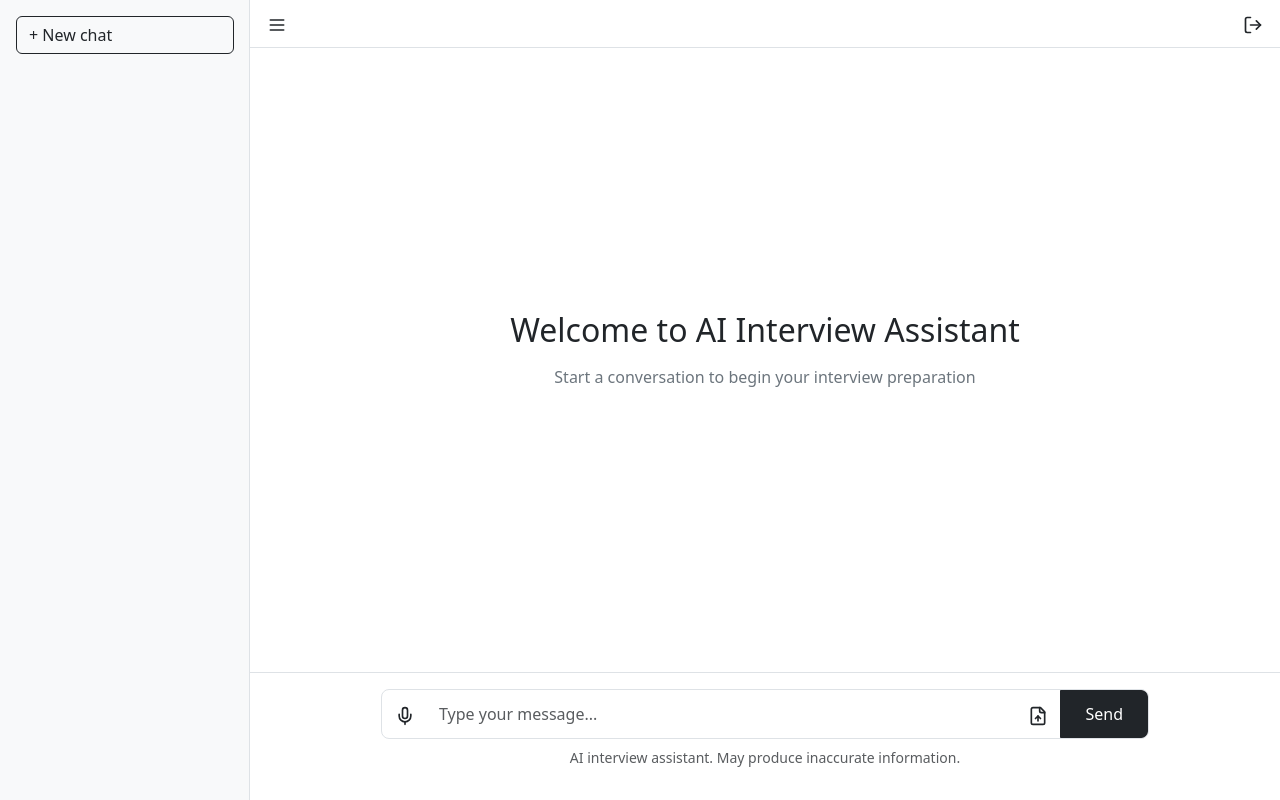
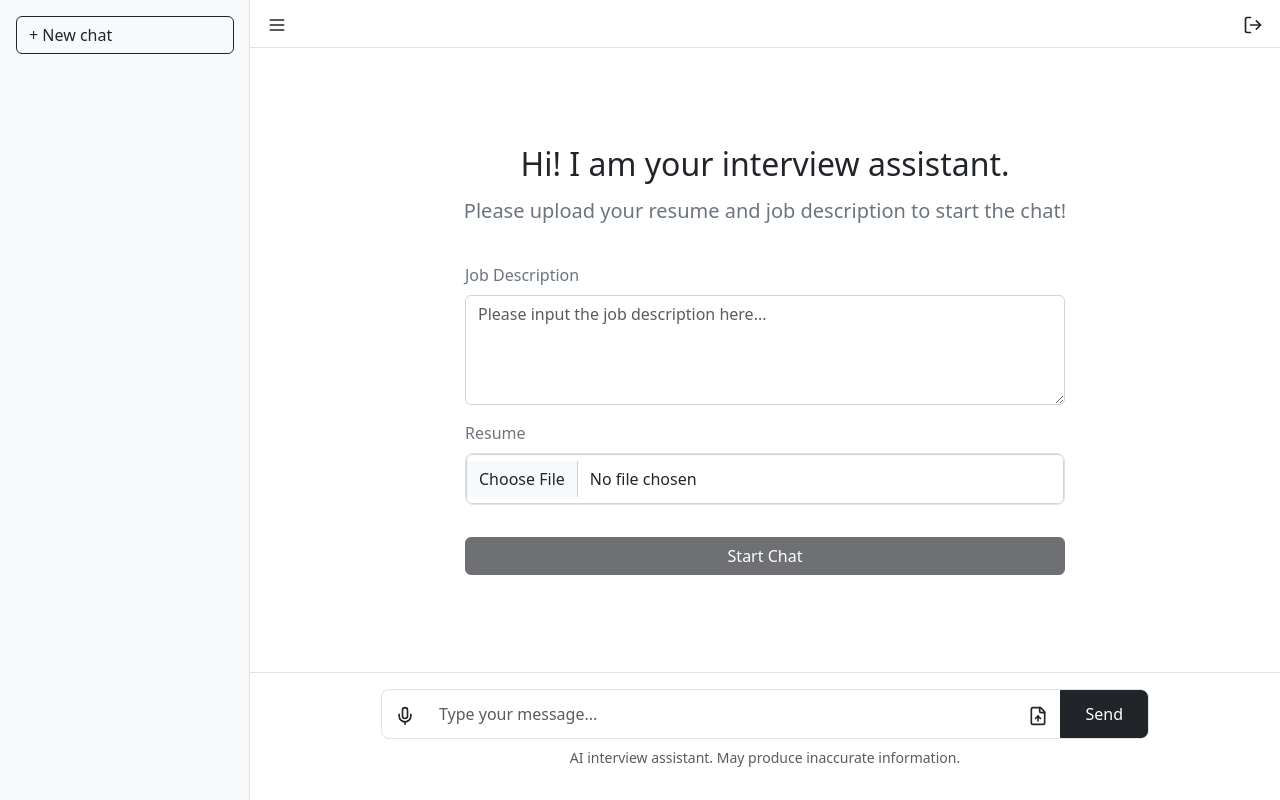
Before and after one commit to Pavan-12062000/Interview-Chatbot, a React (Create React App) app in the folder chatbot_frontend/: page /mainpage in a window 1280 px wide. Built offline with nearby package versions, Linux system fonts and the light colour scheme.

Commit message:
Updated function: 1. Resume and JD upload;2. Rename chat session.

```diff
--- a/chatbot_frontend/src/App.css
+++ b/chatbot_frontend/src/App.css
@@ -229,7 +229,6 @@
   background-color: #e9ecef;
 }
 
-/* 下拉菜单样式 */
 .dropdown-menu {
   min-width: 120px;
   padding: 0.5rem 0;
@@ -244,3 +243,30 @@
 .dropdown-item:hover {
   background-color: #f8f9fa;
 }
+
+.welcome-container {
+  display: flex;
+  flex-direction: column;
+  align-items: center;
+  justify-content: center;
+  height: 100%;
+  padding: 2rem;
+  text-align: center;
+}
+
+.welcome-form {
+  max-width: 600px;
+  width: 100%;
+  margin-top: 2rem;
+  text-align: left;
+}
+
+.welcome-form .form-control {
+  background-color: white;
+  border: 1px solid #dee2e6;
+}
+
+.welcome-form .btn {
+  width: 100%;
+  margin-top: 1rem;
+}
--- a/chatbot_frontend/src/components/MainPage.js
+++ b/chatbot_frontend/src/components/MainPage.js
@@ -1,6 +1,6 @@
 import React, { useState, useEffect } from 'react';
 import { Menu, LogOut, Mic, FileUp, MoreVertical } from 'lucide-react';
-import { getChatHistory, getChatMessages, createChatSession, sendMessage, deleteChatSession, uploadFile } from '../services/authService';
+import { getChatHistory, getChatMessages, createChatSession, sendMessage, deleteChatSession, uploadFile, startInterviewChat, renameSession } from '../services/authService';
 import 'bootstrap/dist/css/bootstrap.min.css';
 import '../App.css';
 
@@ -15,6 +15,11 @@ const MainPage = () => {
     const [error, setError] = useState(null);
     const [messages, setMessages] = useState([]);
     const [isUploading, setIsUploading] = useState(false);
+    const [jobDescription, setJobDescription] = useState('');
+    const [resumeFile, setResumeFile] = useState(null);
+    const [editSessionId, setEditSessionId] = useState(null);
+    const [sessionName, setSessionName] = useState('');
+
 
     // Load chat history on component mount
     useEffect(() => {
@@ -65,11 +70,18 @@ const MainPage = () => {
             try {
                 setLoading(true);
                 if (!chatStarted) {
+                    const sessionCount = chatHistory.length + 1;
                     const userInfo = JSON.parse(sessionStorage.getItem('user_info'));
-                    console.log('User info:', userInfo)
-                    const newSession = await createChatSession(userInfo.id, "New Chat Session");
+                    //console.log('User info:', userInfo)
+                    setSessionName(`Chat Session ${sessionCount}`)
+                    //const newSessionName = `Chat session ${sessionCount}`
+                    const newSession = await createChatSession(userInfo.id, sessionName);
+                    setChatHistory(prevChatHistory => [
+                        {
+                            user_id: userInfo.id,
+                            session_name: sessionName
+                        }, ...prevChatHistory]);
                     setActiveChat(newSession.session_id);
-                    setChatHistory([newSession, ...chatHistory]);
                     setChatStarted(true);
                 }
 
@@ -116,9 +128,16 @@ const MainPage = () => {
             await new Promise(resolve => setTimeout(resolve, 100));
 
             setActiveChat(chatId);
-            setChatStarted(true);
+
             const messages = await getChatMessages(chatId);
-            setMessages(messages || []);
+            if (!messages || messages.length === 0) {
+                setChatStarted(false);
+                setJobDescription('');
+                setResumeFile(null);
+            } else {
+                setChatStarted(true);
+                setMessages(messages);
+            }
         } catch (err) {
             console.error('Error loading chat messages:', err);
             setError('Failed to load chat messages');
@@ -130,15 +149,35 @@ const MainPage = () => {
     // Handle creating new chat
     const handleNewChat = async () => {
         try {
+            setLoading(true)
             const userId = JSON.parse(localStorage.getItem('user_info'))?.id;
             if (!userId) {
                 throw new Error('User not found');
             }
-            const newSession = await createChatSession(userId, "New Chat Session");
+            const sessionCount = chatHistory.length + 1;
+            const newSessionName = `Chat session ${sessionCount}`
+            const newSession = await createChatSession(userId, newSessionName);
+            const sessionWithName = {
+                session_id: newSession.session_id,
+                user_id: userId,
+                session_name: newSessionName,
+                ...newSession
+            };
+
+            await new Promise(resolve => {
+                setChatHistory(prevChatHistory => {
+                    const updatedHistory = [sessionWithName, ...prevChatHistory];
+                    resolve(updatedHistory);
+                    return updatedHistory;
+                });
+            });
+
             setActiveChat(newSession.session_id);
-            setChatHistory(prev => [newSession, ...prev]);
-            setChatStarted(true);
             setMessages([]);
+
+            setJobDescription('');
+            setResumeFile(null);
+            setChatStarted(false);
         } catch (err) {
             console.error('Error creating new chat:', err);
             setError('Failed to create new chat');
@@ -167,9 +206,16 @@ const MainPage = () => {
         const file = e.target.files[0];
         if (!file) return;
 
+        const userMessage = {
+            id: Date.now(),
+            sender: 'user',
+            message: message
+        };
+        setMessages(prevMessages => [...prevMessages, userMessage]);
+
         try {
             setIsUploading(true);
-            const response = await uploadFile(activeChat, file);
+            const response = await startInterviewChat(activeChat, userMessage, file);
             await loadChatMessages(activeChat);
         } catch (err) {
             console.error('Error uploading file:', err);
@@ -218,6 +264,100 @@ const MainPage = () => {
         window.location.href = '/login';
     };
 
+    const handleStartInterview = async () => {
+        try {
+            console.log('Starting interview with:', {
+                jobDescription,
+                resumeFile: resumeFile ? resumeFile.name : null
+            });
+            setLoading(true);
+            let currentSessionId = activeChat;
+            let sessionCreated = false;
+
+            if (!activeChat) {
+                const userInfo = JSON.parse(localStorage.getItem('user_info'));
+                const sessionCount = chatHistory.length + 1;
+                const newSessionName = `Chat Session ${sessionCount}`
+                //console.log('Creating new session with name:', sessionName);
+                const newSession = await createChatSession(userInfo.id, newSessionName)
+                //console.log('New session response:', newSession);
+                const sessionWithName = {
+                    session_id: newSession.session_id,
+                    user_id: userInfo.id,
+                    session_name: newSessionName,
+                    ...newSession
+                };
+                await new Promise(resolve => {
+                    setChatHistory(prevChatHistory => {
+                        const updatedHistory = [sessionWithName, ...prevChatHistory];
+                        resolve(updatedHistory);
+                        return updatedHistory;
+                    });
+                });
+                currentSessionId = newSession.session_id;
+                setActiveChat(currentSessionId);
+                sessionCreated = true;
+            }
+
+            const response = await startInterviewChat(
+                currentSessionId,
+                jobDescription,
+                resumeFile
+            );
+
+            if (response) {
+                setChatStarted(true);
+
+                setMessages(prevMessages => [...prevMessages, {
+                    id: Date.now(),
+                    sender: 'user',
+                    message: `Job Description:\n${jobDescription}`
+                }]);
+
+                setJobDescription('');
+                setResumeFile(null);
+
+                setMessages(prevMessages => [...prevMessages, {
+                    id: Date.now(),
+                    sender: 'ai',
+                    message: response
+                }])
+
+                if (sessionCreated) {
+                    const userId = JSON.parse(localStorage.getItem('user_info'))?.id;
+                    const history = await getChatHistory(userId);
+                    setChatHistory(history);
+                }
+            }
+
+        } catch (err) {
+            console.error('Error starting interview:', err);
+            setError('Failed to start interview.');
+        } finally {
+            setLoading(false);
+        }
+    };
+
+    const handleRename = async (sessionId, newName) => {
+        try {
+            await renameSession(sessionId, newName);
+
+            setChatHistory(prevHistory =>
+                prevHistory.map(chat =>
+                    chat.session_id === sessionId
+                        ? { ...chat, session_name: newName }
+                        : chat
+                )
+            );
+
+            setEditSessionId(null);
+            setSessionName('');
+        } catch (err) {
+            console.error('Error renaming session:', err);
+            setError('Failed to rename session');
+        }
+    };
+
     return (
         <div className="container-fluid vh-100 p-0">
             <div className="row h-100 g-0">
@@ -248,7 +388,23 @@ const MainPage = () => {
                                     className={`chat-history-item d-flex justify-content-between align-items-center ${activeChat === chat.session_id ? 'active' : ''}`}
                                     onClick={() => handleChatSelect(chat.session_id)}
                                 >
-                                    <span>{chat.session_name}</span>
+                                    {editSessionId === chat.session_id ? (
+                                        <input
+                                            type="text"
+                                            className="form-control form-control-sm"
+                                            value={sessionName}
+                                            onChange={(e) => setSessionName(e.target.value)}
+                                            onKeyPress={(e) => {
+                                                if (e.key === 'Enter') {
+                                                    handleRename(chat.session_id, sessionName);
+                                                }
+                                            }}
+                                            onClick={(e) => e.stopPropagation()}
+                                            autoFocus
+                                        />
+                                    ) : (
+                                        <span>{chat.session_name || 'Unnamed session'}</span>
+                                    )}
                                     <div className="dropdown">
                                         <button
                                             className="btn btn-ghost btn-sm p-1"
@@ -268,6 +424,11 @@ const MainPage = () => {
                                                 <button
                                                     className="dropdown-item"
                                                     type="button"
+                                                    onClick={(e) => {
+                                                        e.stopPropagation();
+                                                        setEditSessionId(chat.session_id);
+                                                        setSessionName(chat.session_name || '');
+                                                    }}
                                                 >
                                                     Rename
                                                 </button>
@@ -323,8 +484,43 @@ const MainPage = () => {
                     <div className="flex-grow-1 overflow-auto">
                         {!chatStarted ? (
                             <div className="welcome-container">
-                                <h2>Welcome to AI Interview Assistant</h2>
-                                <p>Start a conversation to begin your interview preparation</p>
+                                <h2>Hi! I am your interview assistant.</h2>
+                                <h5>Please upload your resume and job description to start the chat!</h5>
+                                <div className='welcome-form'>
+                                    <div className='mb-3'>
+                                        <label className='form-label'>Job Description</label>
+                                        <textarea
+                                            className='form-control'
+                                            rows='4'
+                                            placeholder='Please input the job description here...'
+                                            value={jobDescription}
+                                            onChange={(e) => setJobDescription(e.target.value)}
+                                        ></textarea>
+                                    </div>
+                                    <div className='mb-3'>
+                                        <label className='form-label'>Resume</label>
+                                        <div className='input-group'>
+                                            <input
+                                                type='file'
+                                                className='form-control'
+                                                accept='.pdf,.docx'
+                                                onChange={(e) => setResumeFile(e.target.files[0])}
+                                            />
+                                        </div>
+                                        {resumeFile && (
+                                            <small className='text-muted'>
+                                                Selected file: {resumeFile.name}
+                                            </small>
+                                        )}
+                                    </div>
+                                    <button
+                                        className='btn btn-dark'
+                                        disabled={!jobDescription.trim() || !resumeFile}
+                                        onClick={handleStartInterview}
+                                    >
+                                        Start Chat
+                                    </button>
+                                </div>
                             </div>
                         ) : (
                             <div className="p-4">
```
Also changed, not shown: chatbot_frontend/src/services/authService.js (+16 -0 lines), 2 other files (tests, documents, lock files or other folders).
